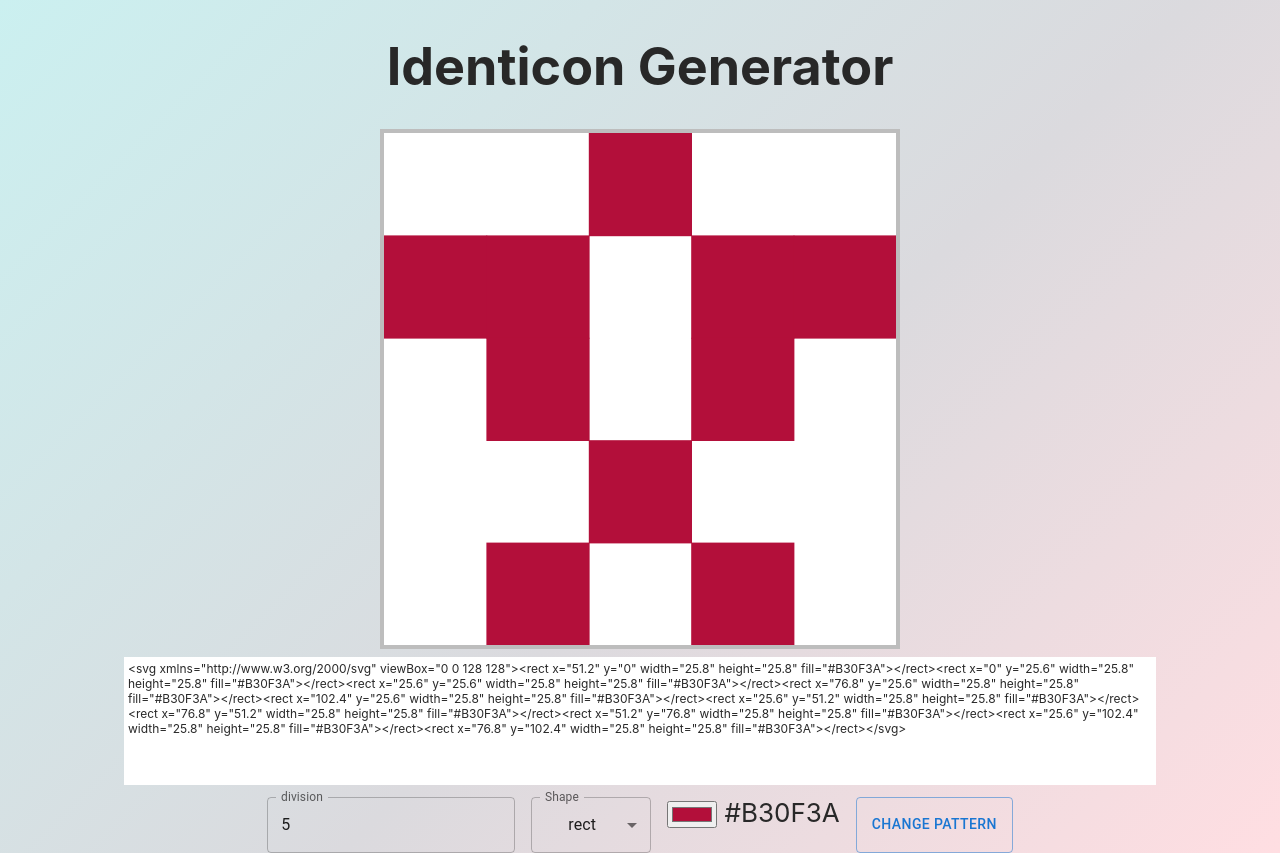
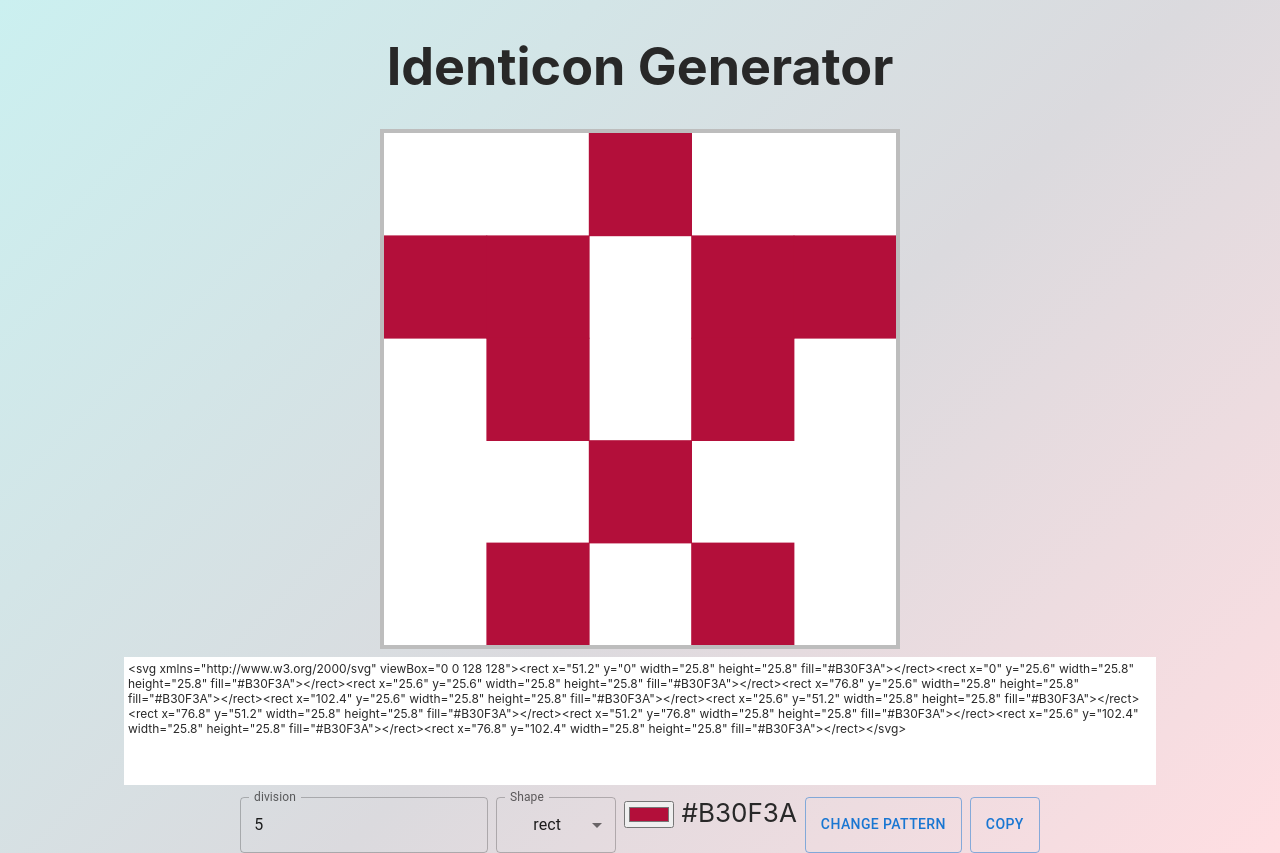
Before and after one commit to yuki-tachi/IdenticonGenerator, a React (Create React App) app: page / in a window 1280 px wide. Built offline with nearby package versions, Linux system fonts and the light colour scheme; the HTML template or start-up script is replaced by a standard one.

Commit message:
コピー機能追加

```diff
--- a/src/App.tsx
+++ b/src/App.tsx
@@ -1,14 +1,14 @@
-import logo from './logo.svg';
 import {useState, useEffect} from 'react';
 import './App.css';
 import Box from '@mui/material/Box';
 import Stack from '@mui/material/Stack';
 import Paper from '@mui/material/Paper';
 import { styled } from '@mui/material/styles';
+import Button from '@mui/material/Button';
+import Tooltip from '@mui/material/Tooltip';
 
 // components
 import Division from './components/Division';
-import Result from './components/Result';
 import Svg from './components/Svg';
 import Shape from './components/Shape';
 import ChangePattern from './components/ChangePattern';
@@ -70,6 +70,11 @@ function App() {
     setPattern(Generate(division));
   };
 
+  // クリップボードにコピーするコード
+  const copyToClipboard = async () => {
+    await global.navigator.clipboard.writeText(svg);
+  };
+
   const Item = styled(Paper)(({ theme }) => ({
     backgroundColor: theme.palette.mode === 'dark' ? '#1A2027' : '#fff',
     ...theme.typography.body2,
@@ -84,25 +89,16 @@ function App() {
         <h1>Identicon Generator</h1>
         <Svg svg={svg}/>
         <Box sx={{ flexGrow: 1 }}>
-          <Stack direction={'row'} spacing={2}>
-            {/* <Item> */}
+          <Stack direction={'row'} spacing={1}>
               <Division division={division} handleDivision={handleDivision}/>
-            {/* </Item> */}
-            {/* <Item> */}
               <Shape handleShape={handleShape}/>
-            {/* </Item> */}
-            {/* <Item> */}
               <ColorPick color={color} handleColor={(e) => {setColor(e.target.value)}}/>
-            {/* </Item> */}
-            {/* <Item> */}
               <ChangePattern handleChange={handleChange}/>
-            {/* </Item> */}
+              <Tooltip className='' title="Copy to Clipboard" placement="top" arrow>
+                <Button variant='outlined' onClick={() => copyToClipboard()}>Copy</Button>
+              </Tooltip>
           </Stack>
         </Box>
-
-        {/* <p>
-          Edit <code>src/App.tsx</code> and save to reload.
-        </p> */}
       </header>
     </div>
   );
```
